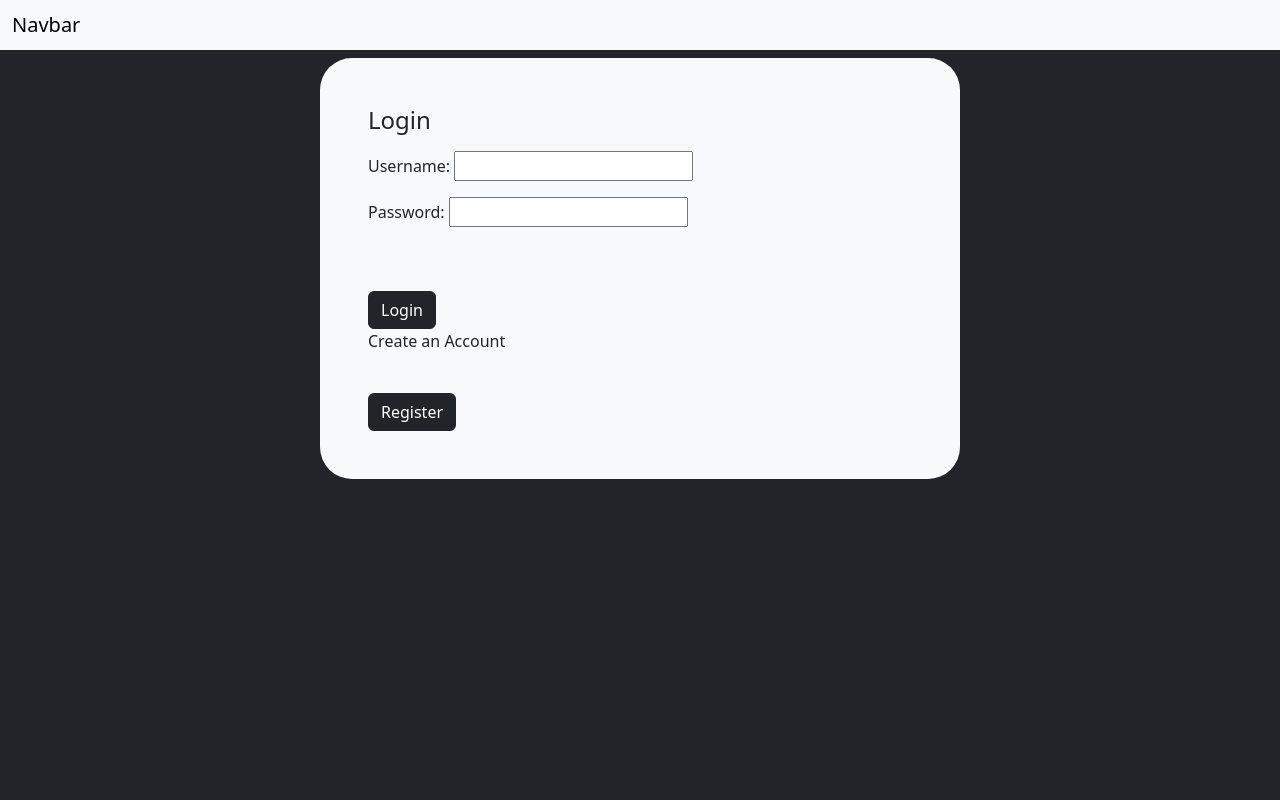
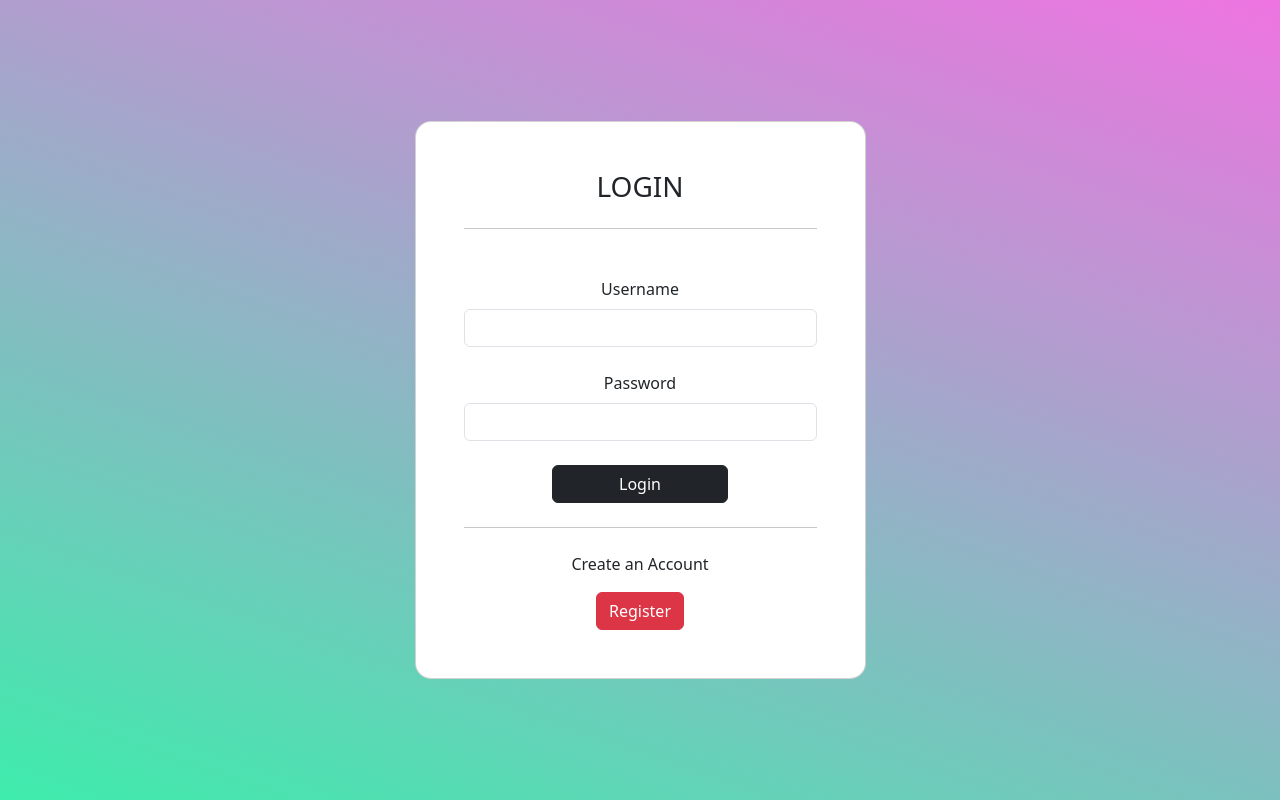
Before and after one commit to vigilthomas/todo_app, a Django app: page / in a window 1280 px wide. Run offline with Django 4.2, Linux system fonts and the light colour scheme.

Commit message:
Updated Login and Register

```diff
--- a/todo/form.py
+++ b/todo/form.py
@@ -8,10 +8,7 @@ class UserForm(UserCreationForm):
     class Meta:
         model = User
         fields = ["username", "email", "password1", "password2"]
-        widgets = {
-            'username': forms.TextInput(attrs={"class": "form-control "}),
-            'email': forms.EmailInput(attrs={"class": "form-control "}),
-        }
+
 
 
 class LoginForm(forms.Form):
--- a/todo/templates/login.html
+++ b/todo/templates/login.html
@@ -5,6 +5,7 @@
     <meta charset="UTF-8">
     <meta name="viewport" content="width=device-width, initial-scale=1.0">
     <title>TODO</title>
+
     <link href="https://cdn.jsdelivr.net/npm/bootstrap@5.3.2/dist/css/bootstrap.min.css" rel="stylesheet"
         integrity="sha384-T3c6CoIi6uLrA9TneNEoa7RxnatzjcDSCmG1MXxSR1GAsXEV/Dwwykc2MPK8M2HN" crossorigin="anonymous">
     <script src="https://cdn.jsdelivr.net/npm/bootstrap@5.3.2/dist/js/bootstrap.bundle.min.js"
@@ -13,30 +14,58 @@
     <link rel="stylesheet" href="https://cdnjs.cloudflare.com/ajax/libs/font-awesome/6.4.2/css/all.min.css"
         integrity="sha512-z3gLpd7yknf1YoNbCzqRKc4qyor8gaKU1qmn+CShxbuBusANI9QpRohGBreCFkKxLhei6S9CQXFEbbKuqLg0DA=="
         crossorigin="anonymous" referrerpolicy="no-referrer" />
+
 </head>
 
-<body class="bg-dark">
-    <nav class="navbar bg-body-tertiary">
-        <div class="container-fluid">
-            <span class="navbar-brand mb-0 h1">Navbar</span>
+<body>
+    <section class="vh-100" style="background-color: #3EECAC;
+background-image: linear-gradient(19deg, #3EECAC 0%, #EE74E1 100%);
+">
+        <div class="container py-5 h-100">
+            <div class="row d-flex justify-content-center align-items-center h-100">
+                <div class="col-12 col-md-8 col-lg-6 col-xl-5">
+                    <div class="card shadow-2-strong" style="border-radius: 1rem;">
+                        <div class="card-body p-5 text-center">
+                            {%if form.errors%}
+                            <div class="text-danger">
+                                <ul>
+                                    {%for f in form%}
+                                    <li>{{f.errors}}</li>
+                                    {%endfor%}
+                                </ul>
+                            </div>
+                            {%endif%}
+                            <form class="" method="post">
+                                {%csrf_token%}
+
+                                <h3 class="mb-4">LOGIN</h3>
+                                <hr class="mb-5">
+
+
+                                <div class="form-outline mb-4">
+                                    <label class="form-label" for="typeEmailX-2">Username</label>
+                                    <input type="text" id="typeEmailX-2" name="username" class="form-control" />
+                                </div>
+
+                                <div class="form-outline mb-4">
+                                    <label class="form-label" for="typePasswordX-2">Password</label>
+                                    <input type="password" id="typePasswordX-2" name="password" class="form-control" />
+                                </div>
+
+                                <button class="btn btn-dark w-50" type="submit">Login</button>
+
+                                <hr class="my-4">
+
+                                <p class="">Create an Account</p>
+                                <a href="{%url 'auth_register'%}" class="btn btn-danger w-25">Register</a>
+
+                            </form>
+                        </div>
+                    </div>
+                </div>
+            </div>
         </div>
-    </nav>
-
-    <div class="d-flex justify-content-center ">
-        <form method="post" class="bg-light p-5 w-50 mt-2 rounded-5">
-            {%csrf_token%}
-            <h4 class="mb-3">Login</h4>
-            {{form.as_p}}
-            <br>
-            <button type="submit" class="btn btn-dark mt-4">Login</button>
-            <p>Create an Account</p>
-            <a href="{%url 'auth_register'%}" class="btn btn-dark mt-4">Register</a>
-        </form>
-    </div>
-
-    <script src="https://cdn.jsdelivr.net/npm/bootstrap@5.3.2/dist/js/bootstrap.bundle.min.js"
-        integrity="sha384-C6RzsynM9kWDrMNeT87bh95OGNyZPhcTNXj1NW7RuBCsyN/o0jlpcV8Qyq46cDfL"
-        crossorigin="anonymous"></script>
+    </section>
 </body>
 
 </html>
```
Also changed, not shown: todo/templates/base.html (+5 -7 lines), todo/templates/index.html (+3 -4 lines), todo/templates/register.html (+61 -19 lines), db.sqlite3.
